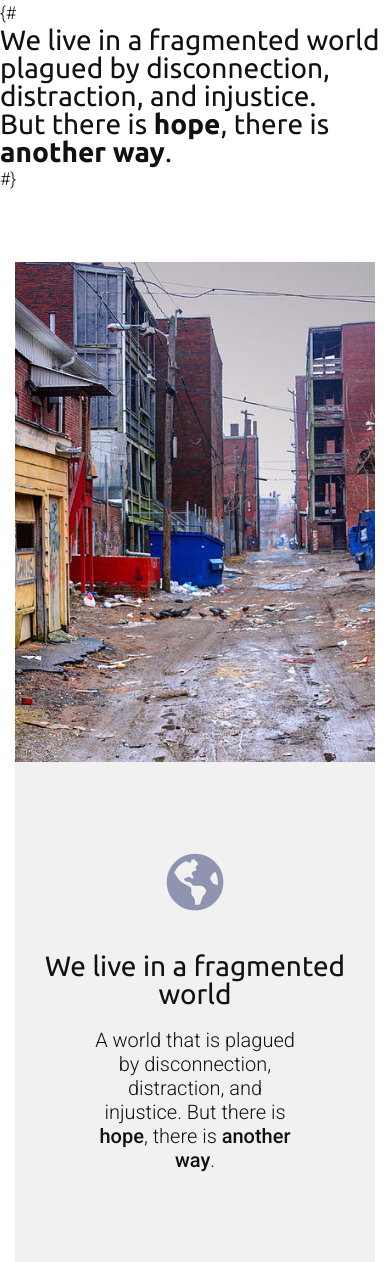
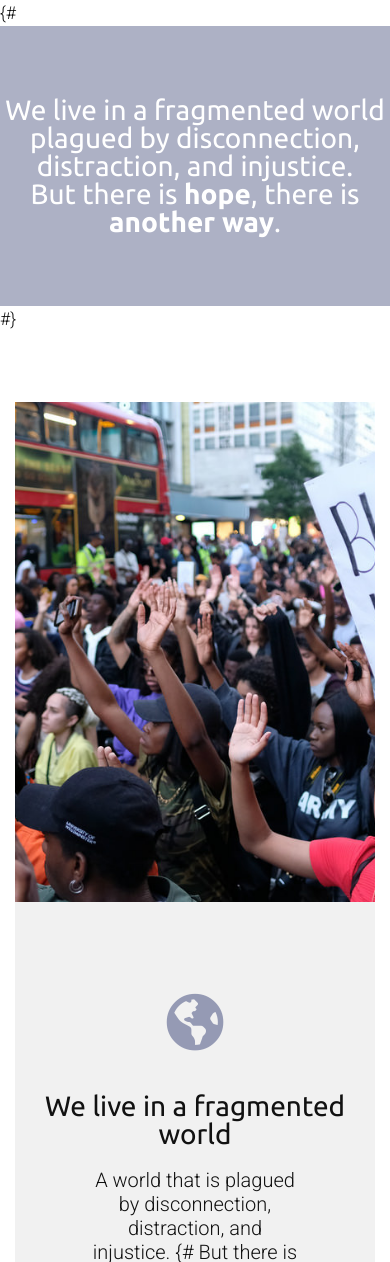
Before and after one commit to jacksutherland/qcfamilytree-org, a PHP site: page /templates/index.html in a window 390 px wide. Shown: the part 779-2041 px from the top of the page. Run offline with PHP 8.4, Linux system fonts and the light colour scheme; some libraries are stand-ins or nearby versions; grey boxes are pictures that could not be loaded.

Commit message:
home page finishes

```diff
--- a/src/styles/site.scss
+++ b/src/styles/site.scss
@@ -3,7 +3,7 @@
 $white: #FFFFFF;
 $black: #000000;
 $color-primary: lighten(#ED6B3A, 2%);
-$color-secondary: #8F94B0;
+$color-secondary: lighten(#8F94B0, 2%);
 $font-color: #111111;
 $hero-transition-duration: 10s;
 
@@ -13,7 +13,6 @@
 	font-size: 1.1rem;
 	font-weight: 300;
 	color: $font-color;
-	padding-bottom: 100px;
 }
 
 h1, h2, h3, h4, h5, h6 {
@@ -34,16 +33,16 @@
 
 h3 {
 	font-family: 'Ubuntu', sans-serif;
-	font-weight: 400;
-	font-size: 1.75rem;
-	line-height: 1.75rem;
+	font-weight: 500;
+	font-size: 2.35rem;
+	line-height: 2.35rem;
 }
 
 h4 {
 	font-family: 'Ubuntu', sans-serif;
 	font-weight: 400;
-	font-size: 1.5rem;
-	line-height: 1.5rem;
+	font-size: 1.75rem;
+	line-height: 1.75rem;
 }
 
 h5 {
@@ -203,7 +296,7 @@
 				font-size: 3.65rem;
 				color: $color-secondary;
 			}
-			h3 {
+			h4 {
 				margin: 20px 0;
 			}
 			h5 {
@@ -215,6 +308,44 @@
 		}
 	}
 }
+
+.text-banner {
+	background-color: lighten($color-secondary, 8%);
+	padding: 70px 0;
+	text-align: center;
+	color: $white;
+	h3 {
+		margin-bottom: 30px;
+	}
+	img {
+		height: 120px;
+	}
+	q {
+		margin: 0 10px;
+		display: block;
+	}
+}
+
+.image-banner {
+	height: 300px;
+	width: 100%;
+	background-position: -100px center;
+	background-size: cover;
+	background-size: 200%;
+}
+
+.map {
+	height: 300px;
+}
+
+.contact {
+	margin: 70px 0;
+	h3, h5 {
+		text-align: center;
+		margin-bottom: 15px;
+	}
+}
+
 
 /*** PHONE ***/
 
--- a/templates/index.html
+++ b/templates/index.html
@@ -30,6 +30,16 @@
                 </li>
                 <li>
                     <a href="/" class="btn">Donate</a>
+                </li>
+                <li class="social">
+                    <a href="http://facebook.com/qcfamilytree">
+                        <i class="fab fa-facebook-square"></i>
+                    </a>
+                </li>
+                <li class="social">
+                    <a href="http://twitter.com/qcfamilytree">
+                        <i class="fab fa-twitter"></i>
+                    </a>
                 </li>
             </ul>
         </nav>
@@ -64,22 +74,24 @@
     </div>
 
     {# <div class="text-banner">
-        <h3>We live in a fragmented world plagued by disconnection, distraction, and injustice.</h3>
-        <h3>But there is <strong>hope</strong>, there is <strong>another way</strong>.</h3>
+        <h4>We live in a fragmented world plagued by disconnection, distraction, and injustice.</h4>
+        <h4>But there is <strong>hope</strong>, there is <strong>another way</strong>.</h4>
     </div> #}
 
     <div class="z-pattern">
         <div class="container">
             <div class="row">
                 <div class="col-md-6 order-1 order-md-1">
-                    <div class="image-block" style="background-image: url(/images/poor-neighborhood.jpg);"></div>
+                    <div class="image-block" style="background-image: url(/images/blm.jpg);"></div>
                 </div>
                 <div class="col-md-6 order-2 order-md-2">
                     <div class="text-block">
                         <div class="text-block-content">
                             <i class="fas fa-globe-americas"></i>
-                            <h3>We live in a fragmented world</h3>
-                            <h5>A world that is plagued by disconnection, distraction, and injustice. But there is <strong>hope</strong>, there is <strong>another way</strong>.</h5>
+                            <h4>We live in a fragmented world</h4>
+                            <h5>A world that is plagued by disconnection, distraction, and injustice.
+                                {# But there is <strong>hope</strong>, there is <strong>another way</strong>. #}
+                            </h5>
                         </div>
                     </div>
                 </div>
@@ -88,21 +100,230 @@
                 <div class="col-md-6 order-2 order-md-1">
                     <div class="text-block">
                         <div class="text-block-content">
-                            <i class="fas fa-heart"></i>
-                            <h3>An alternative a way of life</h3>
+                            <i class="fas fa-hand-holding"></i>
+                            <h4>And in this world we struggle</h4>
                             <h5>
-                                <strong>QC Family Tree</strong> works to embody an alternative, a way of life that is centered, whole, <strong>founded on kinship and love</strong>, and rooted in discipleship.
+                                With high rates of poverty, ongoing racial segregation, underinvestment in our schools, and many other issues.
                             </h5>
                         </div>
                     </div>
                 </div>
                 <div class="col-md-6 order-1 order-md-2">
+                    <div class="image-block" style="background-image: url(/images/homeless.jpg);"></div>
+                </div>
+            </div>
+            <div class="row">
+                <div class="col-md-6 order-2 order-md-1">
                     <div class="image-block" style="background-image: url(/images/LAH_5982.jpg);"></div>
+                </div>
+                <div class="col-md-6 order-1 order-md-2">
+                    <div class="text-block">
+                        <div class="text-block-content">
+                            <i class="fas fa-heart"></i>
+                            <h4>But there is HOPE</h4>
+                            <h5>
+                                Because we choose not to hide, but to dwell in this struggle, because of the tremendous assets these places possess.
+                            </h5>
+                        </div>
+                    </div>
+                </div>
+            </div>
+            <div class="row">
+                <div class="col-md-6 order-2 order-md-1">
+                    <div class="text-block">
+                        <div class="text-block-content">
+                            <i class="fas fa-hand-holding-heart"></i>
+                            <h4>To create an alternate way of life</h4>
+                            <h5>
+                                That is centered, whole, founded on kinship and love, and rooted in discipleship.
+                            </h5>
+                        </div>
+                    </div>
+                </div>
+                <div class="col-md-6 order-1 order-md-2">
+                    <div class="image-block" style="background-image: url(/images/playground.jpg);"></div>
                 </div>
             </div>
         </div>
     </div>
 
+    <div class="text-banner">
+        <div class="container">
+            <div class="row">
+                <div class="col">
+                    <div>
+                        <img src="images/QCFT-Tree-Medium.png" alt="QC Family Tree">
+                    </div>
+                    <h3>We are the Family Tree</h3>
+                    <q>"We believe the people and places surrounding the Enderly Park neighborhood are the good soil in which we desire to be planted.  Because the soil where we are planted bears the wounds of racial oppression, we will always be working against the legacy of racism.  We look to our neighbors for wisdom, guidance, and mutual care."</q>
+                    <div class="mt-4">
+                        <a href="/" class="btn">Learn How You Can Help</a>
+                    </div>
+                </div>
+            </div>
+        </div>
+    </div>
+
+    <div class="image-banner" style="background-image: url(/images/Enderly-Park.jpg)"></div>
+
+    <div class="contact">
+        <div class="container">
+            <div class="row">
+                <div class="col-12">
+                    <h3>Take the next step</h3>
+                    <h5>Complete the form below and let's connect.</h5>
+                </div>
+            </div>
+            <form>
+                <div class="row justify-content-md-center"">
+                    <div class="col-md-6 col-lg-4">
+                        <div>
+                            <input type="text" name="first" placeholder="First Name *">
+                        </div>
+                    </div>
+                    <div class="col-md-6 col-lg-4">
+                        <div>
+                            <input type="text" name="last" placeholder="Last Name *">
+                        </div>
+                    </div>
+                </div>
+                <div class="row justify-content-md-center"">
+                    <div class="col-md-6 col-lg-4">
+                        <div>
+                            <input type="text" name="email" placeholder="Email *">
+                        </div>
+                    </div>
+                    <div class="col-md-6 col-lg-4">
+                        <div>
+                            <input type="text" name="phone" placeholder="Phone">
+                        </div>
+                    </div>
+                </div>
+                <div class="row justify-content-md-center"">
+                    <div class="col-md-12 col-lg-8">
+                        <div>
+                            <textarea name="comments" placeholder="Message"></textarea>
+                        </div>
+                    </div>
+                </div>
+                <div class="row justify-content-md-center"">
+                    <div class="col-md-12 col-lg-8">
+                        <div>
+                            <button class="btn">Send</button>
+                        </div>
+                    </div>
+                </div>
+            </form>
+        </div>
+    </div>
+
+    <div class="map">
+        <iframe src="https://www.google.com/maps/embed?pb=!1m18!1m12!1m3!1d3258.5532326854427!2d-80.87968724845699!3d35.242490061417726!2m3!1f0!2f0!3f0!3m2!1i1024!2i768!4f13.1!3m3!1m2!1s0x8856a1eaba17e7c3%3A0x798145751b05c264!2s2910+Parkway+Ave%2C+Charlotte%2C+NC+28208!5e0!3m2!1sen!2sus!4v1539012587668" width="100%" height="300" frameborder="0" style="border:0" allowfullscreen></iframe>
+    </div>
+
+    <footer>
+        <div class="container">
+            <div class="row">
+                <div class="col-md-5">
+                    <div class="text-md-center">
+                        <a class="logo" href="/">
+                          <img src="images/QCFT-Tree-Medium.png" alt="QC Family Tree">
+                        </a>
+                    </div>
+                    <div class="text-md-center">
+                        <a href="tel:7043922346">704-392-2346</a>
+                    </div>
+                    <div class="text-md-center">
+                        <a href="mailto:greg@qcfamilytree.org">Email Us</a>
+                    </div>
+                    <div class="text-md-center">
+                        <a href="https://goo.gl/maps/jr6zh85UM9G2" target="_blank">
+                            2910 Parkway Avenue<br>
+                            Charlotte, North Carolina 28208
+                        </a>
+                    </div>
+                </div>
+                <div class="col-md-7">
+                    <nav>
+                        <div class="row">
+                            <div class="col-md-4">
+                                <ul>
+                                    <li>
+                                        <a href="/">About</a>
+                                        <ul>
+                                            <li>
+                                                <a href="/">Lorem ipsum</a>
+                                            </li>
+                                            <li>
+                                                <a href="/">Exercitation</a>
+                                            </li>
+                                            <li>
+                                                <a href="/">Quis autem vel eum</a>
+                                            </li>
+                                        </ul>
+                                    </li>
+                                </ul>
+                            </div>
+                            <div class="col-md-4">
+                                <ul>
+                                    <li>
+                                        <a href="/">Podcast</a>
+                                        <ul>
+                                            <li>
+                                                <a href="/">At vero eos</a>
+                                            </li>
+                                            <li>
+                                                <a href="/">Maxime</a>
+                                            </li>
+                                            <li>
+                                                <a href="/">Nam libero tempore</a>
+                                            </li>
+                                            <li>
+                                                <a href="/">Itaque earum</a>
+                                            </li>
+                                        </ul>
+                                    </li>
+                                </ul>
+                            </div>
+                            <div class="col-md-4">
+                                <ul>
+                                    <li>
+                                        <a href="/">Get Involved</a>
+                                        <ul>
+                                            <li>
+                                                <a href="/">Itaque vel</a>
+                                            </li>
+                                            <li>
+                                                <a href="/">Asperiores</a>
+                                            </li>
+                                        </ul>
+                                    </li>
+                                </ul>
+                            </div>
+                        </div>
+                    </nav>
+                </div>
+            </div>
+        </div>
+        <div class="social-footer">
+            <div class="container">
+                <div class="row">
+                    <div class="col-5 text-md-center">
+                        <div>Copyright © 2018 QC Family Tree</div>
+                        <a href="http://jacksutherland.com">Site by Jack</a>
+                    </div>
+                    <div class="col-7 text-right">
+                        <a href="http://facebook.com/qcfamilytree" target="_blank">
+                            <i class="fab fa-facebook-square"></i>
+                        </a>
+                        <a href="http://twitter.com/qcfamilytree" target="_blank">
+                            <i class="fab fa-twitter"></i>
+                        </a>
+                    </div>
+                </div>
+            </div>
+        </div>
+    </footer>
 
     <script src="https://code.jquery.com/jquery-3.3.1.slim.min.js" integrity="sha384-q8i/X+965DzO0rT7abK41JStQIAqVgRVzpbzo5smXKp4YfRvH+8abtTE1Pi6jizo" crossorigin="anonymous"></script>
     <script src="https://cdnjs.cloudflare.com/ajax/libs/popper.js/1.14.3/umd/popper.min.js" integrity="sha384-ZMP7rVo3mIykV+2+9J3UJ46jBk0WLaUAdn689aCwoqbBJiSnjAK/l8WvCWPIPm49" crossorigin="anonymous"></script>
--- a/web/css/site.css
+++ b/web/css/site.css
@@ -2,8 +2,7 @@
   font-family: 'Roboto', sans-serif;
   font-size: 1.1rem;
   font-weight: 300;
-  color: #111111;
-  padding-bottom: 100px; }
+  color: #111111; }
 
 h1, h2, h3, h4, h5, h6 {
   margin: 0; }
@@ -20,24 +19,27 @@
 
 h3 {
   font-family: 'Ubuntu', sans-serif;
-  font-weight: 400;
-  font-size: 1.75rem;
-  line-height: 1.75rem; }
+  font-weight: 500;
+  font-size: 2.35rem;
+  line-height: 2.35rem; }
 
 h4 {
   font-family: 'Ubuntu', sans-serif;
   font-weight: 400;
-  font-size: 1.5rem;
-  line-height: 1.5rem; }
+  font-size: 1.75rem;
+  line-height: 1.75rem; }
 
 h5 {
   font-weight: 300; }
 
 a {
-  color: #5a5f7f; }
+  color: #5e6485; }
 
 p {
   margin: 0; }
+
+q {
+  font-style: italic; }
 
 .btn {
   background-color: #ee7243;
@@ -145,20 +203,53 @@
       .z-pattern .text-block .text-block-content i {
         margin: 20px 0;
         font-size: 3.65rem;
-        color: #8F94B0; }
-      .z-pattern .text-block .text-block-content h3 {
+        color: #959ab4; }
+      .z-pattern .text-block .text-block-content h4 {
         margin: 20px 0; }
       .z-pattern .text-block .text-block-content h5 {
         margin: 20px 20%; }
         .z-pattern .text-block .text-block-content h5 strong {
           font-weight: 500; }
 
+.text-banner {
+  background-color: #adb1c5;
+  padding: 70px 0;
+  text-align: center;
+  color: #FFFFFF; }
+  .text-banner h3 {
+    margin-bottom: 30px; }
+  .text-banner img {
+    height: 120px; }
+  .text-banner q {
+    margin: 0 10px;
+    display: block; }
+
+.image-banner {
+  height: 300px;
+  width: 100%;
+  background-position: -100px center;
+  background-size: cover;
+  background-size: 200%; }
+
+.map {
+  height: 300px; }
+
+.contact {
+  margin: 70px 0; }
+  .contact h3, .contact h5 {
+    text-align: center;
+    margin-bottom: 15px; }
+
 /*** PHONE ***/
 @media (min-width: 768px) {
   .z-pattern .row .col-md-6:nth-child(odd) {
     padding-right: 0; }
   .z-pattern .row .col-md-6:nth-child(even) {
-    padding-left: 0; } }
+    padding-left: 0; }
+  .image-banner {
+    height: 400px;
+    background-position: center;
+    background-size: cover; } }
 
 /*** TABLET ***/
 @media (min-width: 992px) {
```
Also changed, not shown: other parts of src/styles/site.scss (+108 -1 lines), other parts of web/css/site.css (+62 -2 lines), web/css/site.min.css, web/images/Enderly-Park.jpg (added), web/images/balcony-in-poor-neighborhood.jpg (added), web/images/blm.jpg (added), web/images/homeless.jpg (added), web/images/playground.jpg (added).
